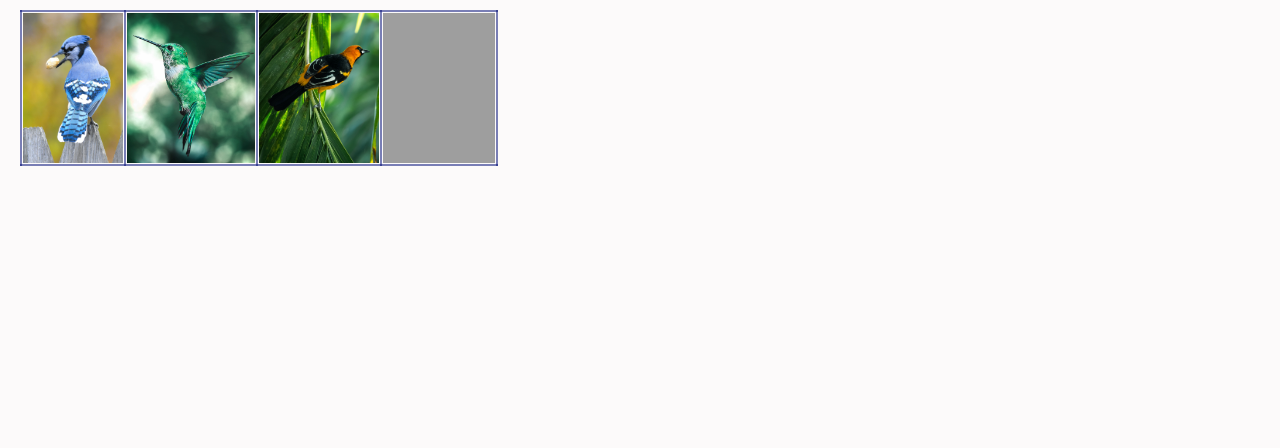
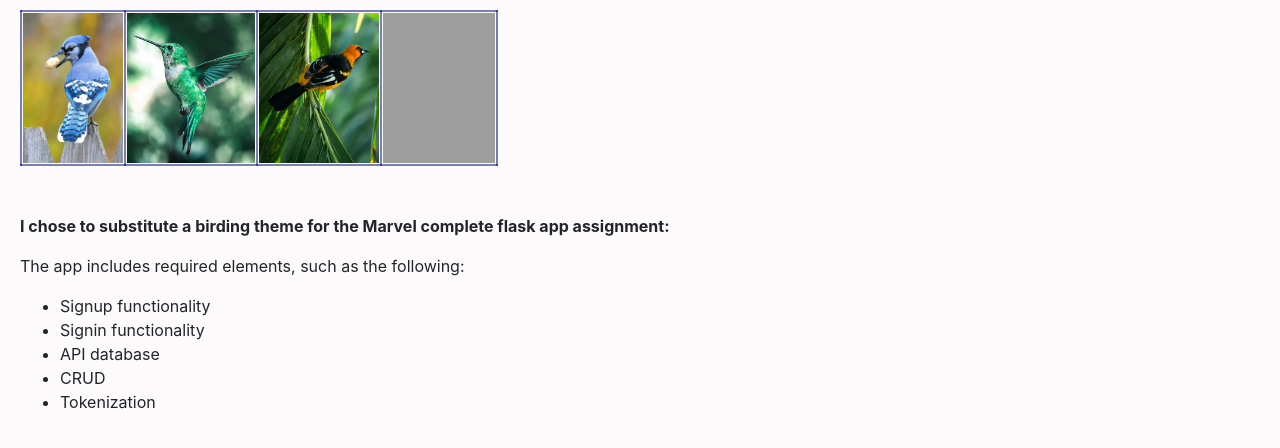
Before and after one commit to JACedwards/Bird-on-the-Brain-Flask-App, a Flask app: page / in a window 1280 px wide. Shown: the part 96-544 px from the top of the page. Run offline with Flask 2, Linux system fonts and the light colour scheme; grey boxes are pictures that could not be loaded.

Commit message:
SubmittedBirdVersForMarvelCompleteFlaskAppAssign

```diff
--- a/app/templates/index.html
+++ b/app/templates/index.html
@@ -13,7 +13,7 @@
 
     {% block content %}
 
-    <table style="margin-top:10px">
+    <table style="margin-top:10px;border:none">
         <tr>
             <td> <img class='img-fluid' style="width:100px;height:150px" src="static/images/bluejay_portrait.jpg" alt='bluejay_portrait' /></td>
             <td> <img class='img-fluid' style="width:128px;height:150px" src="static/images/hummer_landscape.jpg" alt='hummer_landscape' /></td>
@@ -21,6 +21,18 @@
             <td> <img class='img-fluid' style="width:112px;height:150px" src="static/images/cardinal_portrait.jpg" alt='Cardinal' /></td>
         </tr>
     </table>
+
+    <br>
+    <br>
+    <p><b>I chose to substitute a birding theme for the Marvel complete flask app assignment:</b></p>
+    <p>The app includes required elements, such as the following:</p>
+    <ul>
+        <li>Signup functionality</li>
+        <li>Signin functionality</li>
+        <li>API database</li>
+        <li>CRUD</li>
+        <li>Tokenization</li>
+    </ul>
     {% endblock content %}
 
 </body>
```
